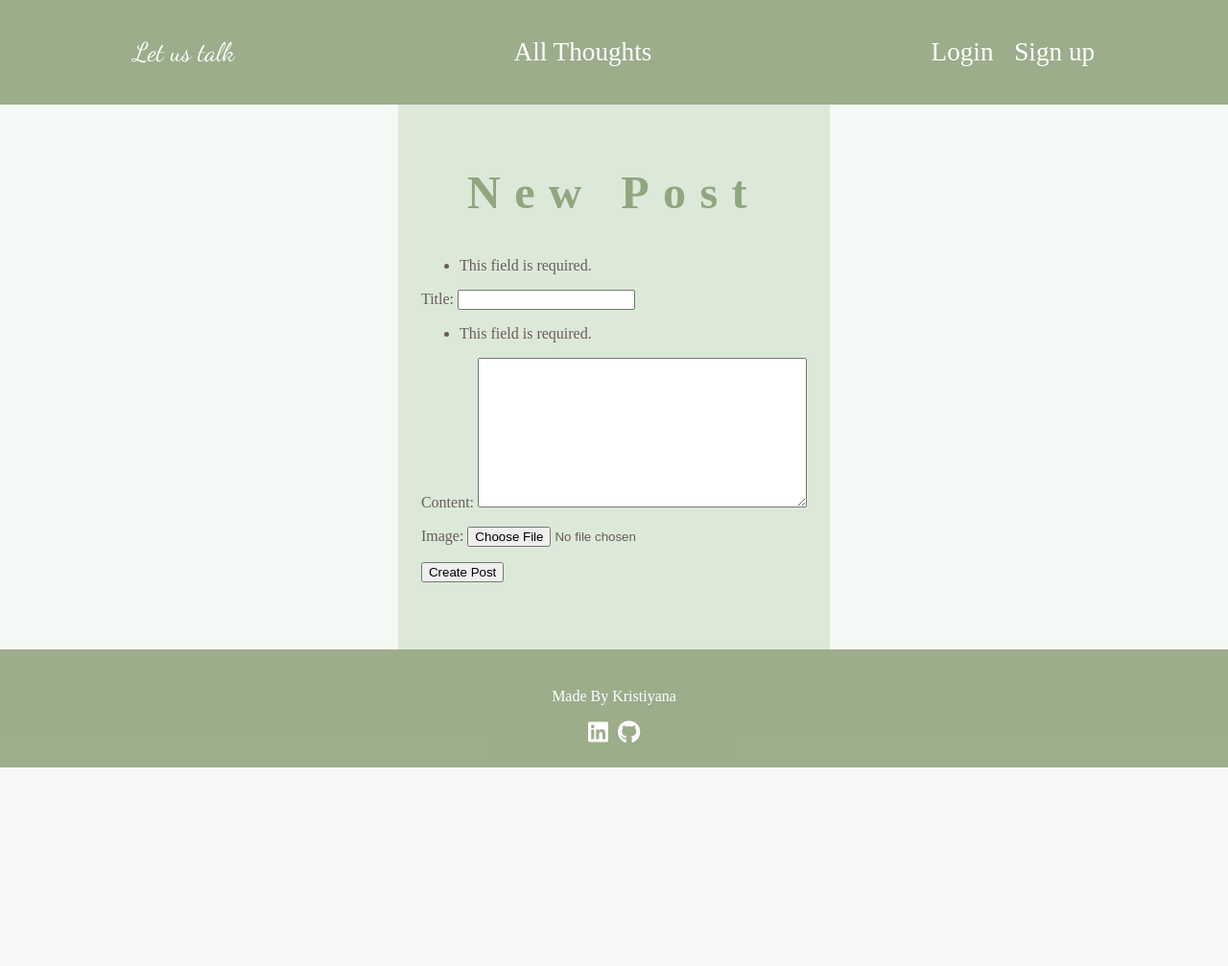
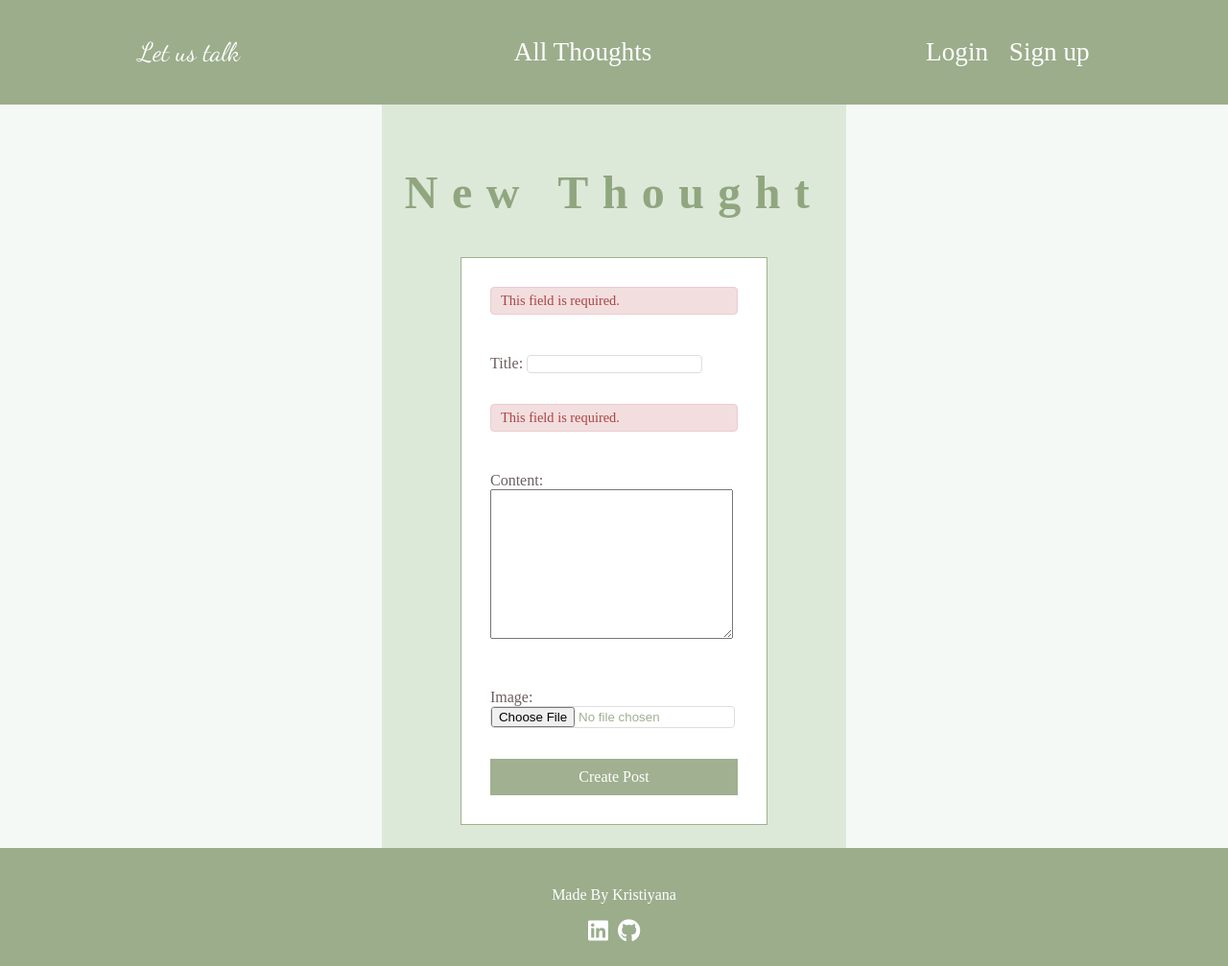
Before and after one commit to kis619/softuni-django-final-project, a Django app: page /posts/create/ in a window 1280 px wide. Shown: the whole page at 96% size. Before the commit the page ends 800 px from the top, so only its background shows below. Run offline with Django 5.2, Linux system fonts and the light colour scheme.

Commit message:
adde styles for the add post form

```diff
--- a/final_exam/accounts/forms.py
+++ b/final_exam/accounts/forms.py
@@ -31,3 +31,9 @@ class LetUsTalkUserProfileForm(forms.ModelForm):
     class Meta:
         model = LetUsTalkUserProfile
         fields = ['first_name', 'last_name', 'avatar', 'bio', 'birth_date']
+
+        widgets = {
+            'birth_date': forms.DateInput(format=('%Y-%m-%d'),
+                                          attrs={'class': 'form-control', 'placeholder': 'Select a date',
+                                                 'type': 'date'}),
+        }
--- /dev/null
+++ b/static/css/post_form.css
@@ -0,0 +1,58 @@
+.new-post-form {
+    max-width: 20em;
+    margin: 0 auto;
+    padding: 30px;
+    border: 1px solid var(--primary-color);
+    background-color: #ffffff;
+    display: flex;
+    flex-direction: column;
+    gap: 1em;
+}
+
+.errorlist {
+    /*display: none;*/
+    padding: 0;
+    list-style-type: none;
+    margin: 0;
+}
+
+.errorlist li {
+    background-color: #f2dede;
+    color: #a94442;
+    border: 1px solid #ebccd1;
+    border-radius: 4px;
+    padding: 5px 10px;
+    margin-bottom: 10px;
+    font-size: 0.9em;
+}
+
+
+.new-post-form input {
+    border: 1px solid #ddd;
+    border-radius: 4px;
+}
+
+.new-post-form button {
+    background-color: var(--primary-color);
+    color: #ffffff;
+    border: none;
+    cursor: pointer;
+    font: inherit;
+    padding: 10px;
+}
+
+.new-post-form button:hover {
+    background-color: var(--secondary-color);
+    color: var(--primary-color);
+}
+
+.new-post-form textarea {
+      max-width: 19em;
+}
+
+
+input[type="file"] {
+    color: var(--primary-color);
+    border: 1px solid #ddd;
+    border-radius: 4px;
+}
--- a/static/css/profile.css
+++ b/static/css/profile.css
@@ -54,7 +54,7 @@
 }
 
 .profile-posts .delete-button {
-    font-size: 10em;
+    font-size: 7em;
     color: var(--text-color);
     transition: transform 0.3s ease;
 
@@ -78,4 +78,9 @@
     .profile-page p {
         font-size: 1em;
     }
+
+    .card-or-remove {
+        flex-direction: column;
+        gap: 1em;
+    }
 }
--- a/static/css/styles.css
+++ b/static/css/styles.css
@@ -1,4 +1,9 @@
 /* Global Styles */
+
+* {
+  box-sizing: border-box;
+}
+
 :root {
     --primary-color: rgba(82, 112, 53, 0.55);
     --secondary-color: rgba(215, 229, 211, 0.81);
--- a/templates/base.html
+++ b/templates/base.html
@@ -13,6 +13,7 @@
     <link rel="stylesheet" type="text/css" href="{% static 'css/home.css' %}">
     <link rel="stylesheet" type="text/css" href="{% static 'css/all_thoughts.css' %}">
     <link rel="stylesheet" type="text/css" href="{% static 'css/profile.css' %}">
+{#    <link rel="stylesheet" type="text/css" href="{% static 'css/profile_update.css' %}">#}
 
 
     <link rel="preconnect" href="https://fonts.googleapis.com">
--- a/templates/posts/post_form.html
+++ b/templates/posts/post_form.html
@@ -1,8 +1,13 @@
 {% extends "base.html" %}
+{% load static %}
+
+{% block extra_head %}
+    <link rel="stylesheet" type="text/css" href="{% static 'css/post_form.css' %}">
+{% endblock extra_head %}
 
 {% block content %}
-    <h2>New Post</h2>
-    <form method="post" enctype="multipart/form-data">
+    <h2>New Thought</h2>
+    <form method="post" enctype="multipart/form-data" class="new-post-form">
         {% csrf_token %}
         {{ form.as_p }}
         <button type="submit">Create Post</button>
```
Also changed, not shown: static/css/profile_update.css (added, +43 -0 lines), templates/accounts/profile_update.html (+6 -2 lines), final_exam/accounts/migrations/0005_alter_letustalkuserprofile_avatar.py (added), final_exam/posts/migrations/0009_alter_post_image.py (added), static/css/profile_delete.css (deleted).
